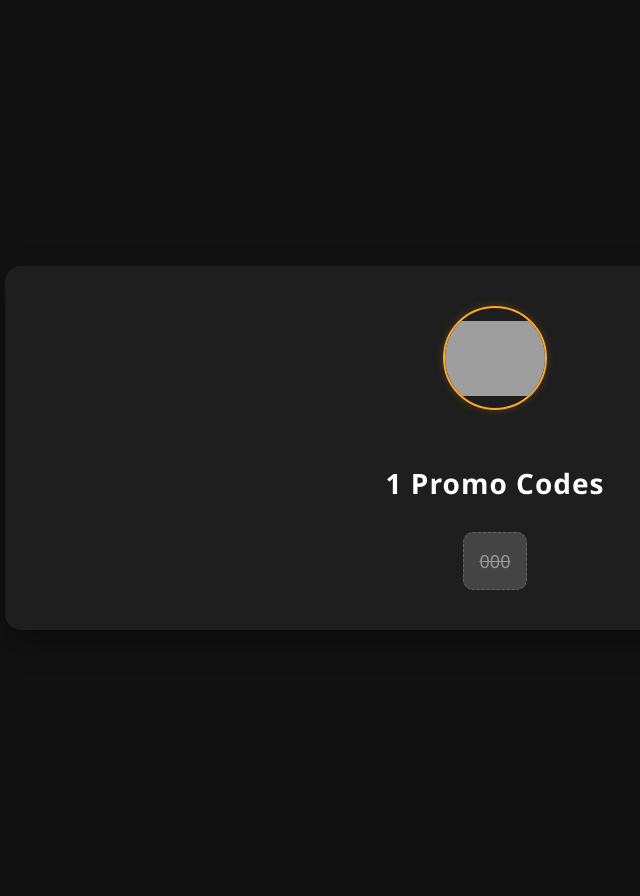
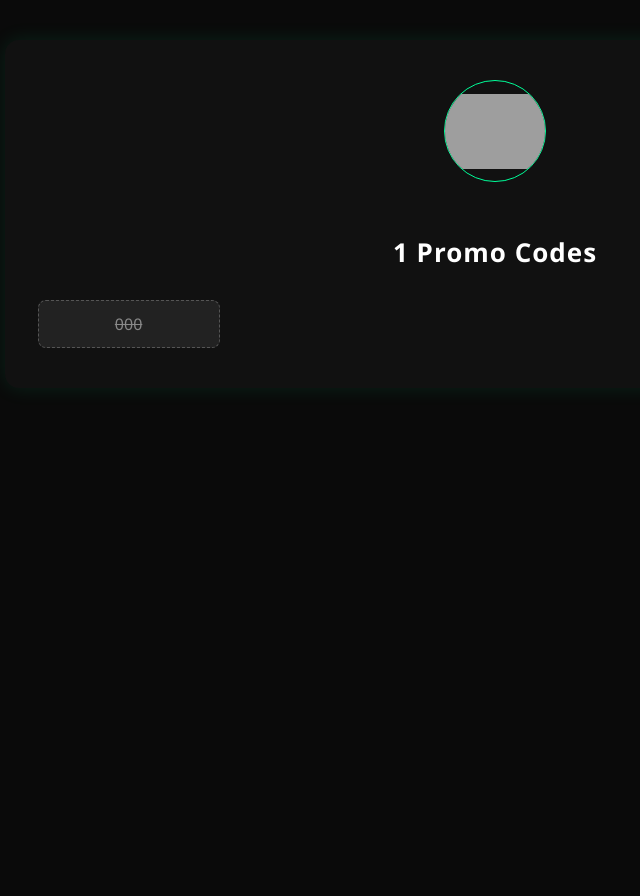
Before and after one commit to j8ethr0/dro1d-promo, a Flask app: page /1 in a window 1280 px wide. Shown: the whole page, without its empty margins (145-785 px from the left). After the commit the page ends 348 px from the top, so only its background shows below. Run offline with Flask 3, Linux system fonts and the light colour scheme; a database or web service that is not in the repository returns one stand-in record (values such as "Sample title"); some libraries are stand-ins or nearby versions; grey boxes are pictures that could not be loaded.

Commit message:
style tweak

```diff
--- a/static/style.css
+++ b/static/style.css
@@ -1,22 +1,23 @@
 body {
   font-family: 'Segoe UI', Tahoma, Geneva, Verdana, sans-serif;
-  background: #121212;
+  background: #0a0a0a;
   color: #e0e0e0;
+  margin: 0;
+  padding: 40px 20px;
   display: flex;
   justify-content: center;
-  align-items: center;
+  align-items: flex-start;
   min-height: 100vh;
-  padding: 40px 20px;
 }
 
 .promo-container {
-  background: #1e1e1e;
-  border-radius: 16px;
+  background: #111;
+  border-radius: 14px;
   padding: 40px;
   max-width: 900px;
   width: 100%;
   text-align: center;
-  box-shadow: 0 12px 30px rgba(0, 0, 0, 0.4);
+  box-shadow: 0 0 20px rgba(0, 255, 153, 0.1);
 }
 
 .logo-box img {
@@ -25,12 +26,11 @@
   object-fit: contain;
   margin-bottom: 30px;
   border-radius: 50%;
-  border: 2px solid #ffa726; /* orange accent */
-  box-shadow: 0 0 10px rgba(255, 167, 38, 0.2);
+  border: 1px solid #00ff99;
 }
 
 h1 {
-  font-size: 28px;
+  font-size: 26px;
   color: #ffffff;
   margin-bottom: 30px;
   font-weight: 600;
@@ -39,69 +39,36 @@
 
 .codes-box {
   display: grid;
-  grid-template-columns: repeat(auto-fit, minmax(180px, 1fr));
-  gap: 20px;
+  grid-template-columns: repeat(auto-fill, minmax(160px, 1fr));
+  gap: 16px;
   justify-items: center;
 }
 
 .code-card {
-  padding: 16px;
-  background: #2a2a2a;
-  border: 1px solid #ffa726; /* subtle orange */
-  border-radius: 10px;
-  font-size: 18px;
+  background: transparent;
+  border: 1px solid #00ff99;
+  border-radius: 8px;
+  padding: 12px 10px;
   color: #ffffff;
+  font-size: 16px;
+  text-align: center;
   cursor: pointer;
-  transition: transform 0.2s ease, background 0.2s ease;
+  transition: background 0.2s ease, transform 0.2s ease;
+  width: 100%;
+  max-width: 160px;
 }
 
 .code-card:hover {
-  background: #333;
+  background: rgba(0, 255, 153, 0.1);
   transform: scale(1.03);
 }
 
 .code-card.used {
-  background: #444;
-  color: #999;
-  border: 1px dashed #666;
+  background: #222;
+  color: #888;
+  border: 1px dashed #555;
   text-decoration: line-through;
   cursor: not-allowed;
-}
-
-.use-button {
-  background-color: #ffa726;
-  color: #fff;
-  border: none;
-  padding: 10px 16px;
-  cursor: pointer;
-  border-radius: 6px;
-  font-size: 15px;
-  margin-top: 12px;
-  transition: background 0.3s ease;
-}
-
-.use-button:hover {
-  background-color: #ff9800;
-}
-
-.notification {
-  padding: 15px;
-  margin-bottom: 20px;
-  border-radius: 10px;
-  font-weight: bold;
-  text-align: center;
-}
-
-.notification.success {
-  background-color: #2e4d2f;
-  color: #a4f3b7;
-  border: 1px solid #4caf50;
-}
-
-.notification.error {
-  background-color: #4d2e2e;
-  color: #f3a4a4;
-  border: 1px solid #ff7043;
 }
 
 @media (max-width: 600px) {
@@ -109,16 +76,24 @@
     padding: 25px;
   }
 
-  h1 {
-    font-size: 22px;
-  }
-
-  .codes-box {
-    grid-template-columns: repeat(auto-fit, minmax(140px, 1fr));
-  }
-
   .code-card {
-    font-size: 16px;
-    padding: 12px;
+    font-size: 14px;
+    padding: 10px;
   }
 }
+
+.use-button {
+  background-color: #00ff99;
+  color: #000;
+  border: none;
+  padding: 10px 16px;
+  cursor: pointer;
+  border-radius: 6px;
+  font-size: 14px;
+  margin-top: 12px;
+  transition: background 0.3s ease;
+}
+
+.use-button:hover {
+  background-color: #00e68a;
+}
```
